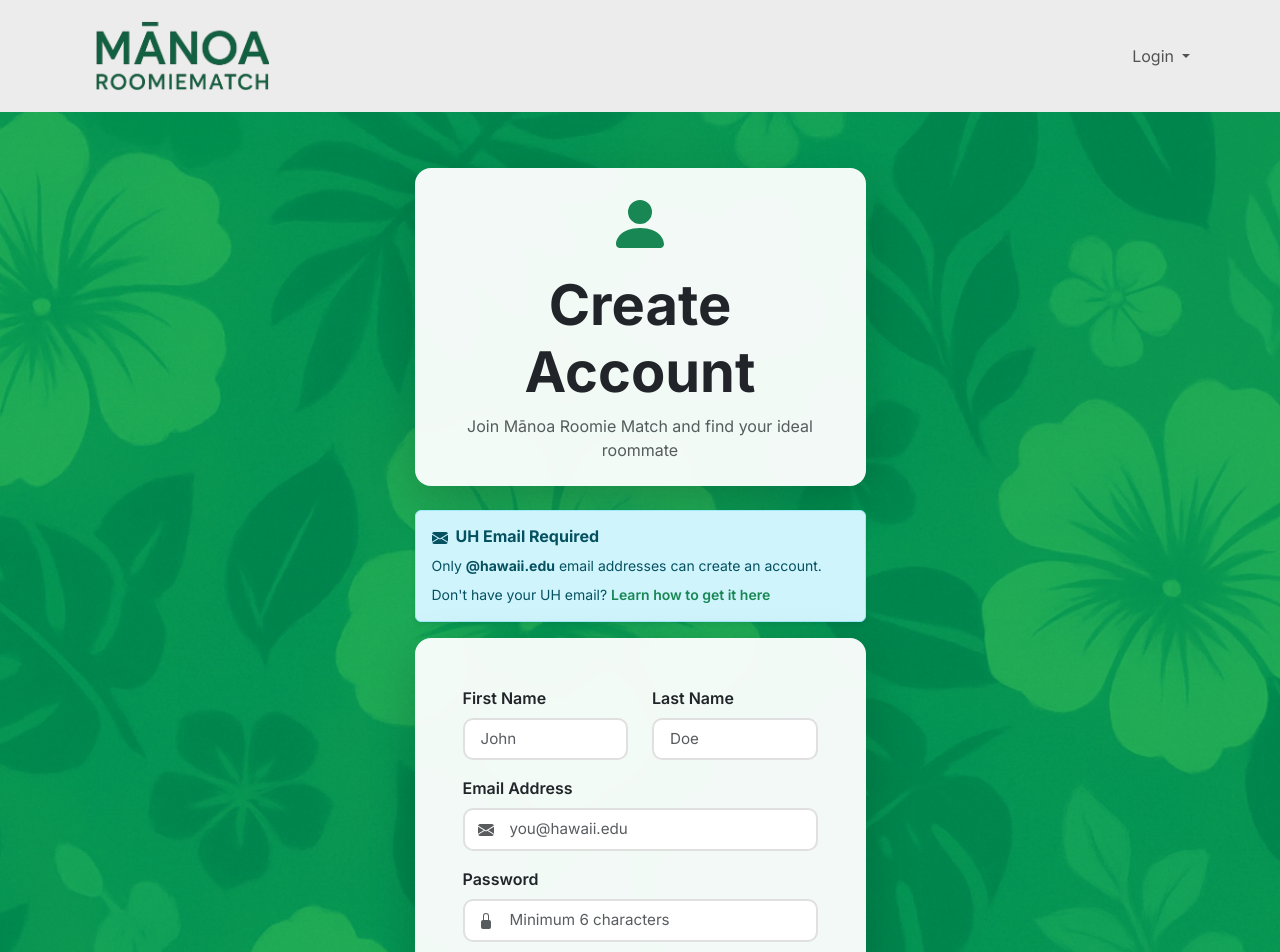
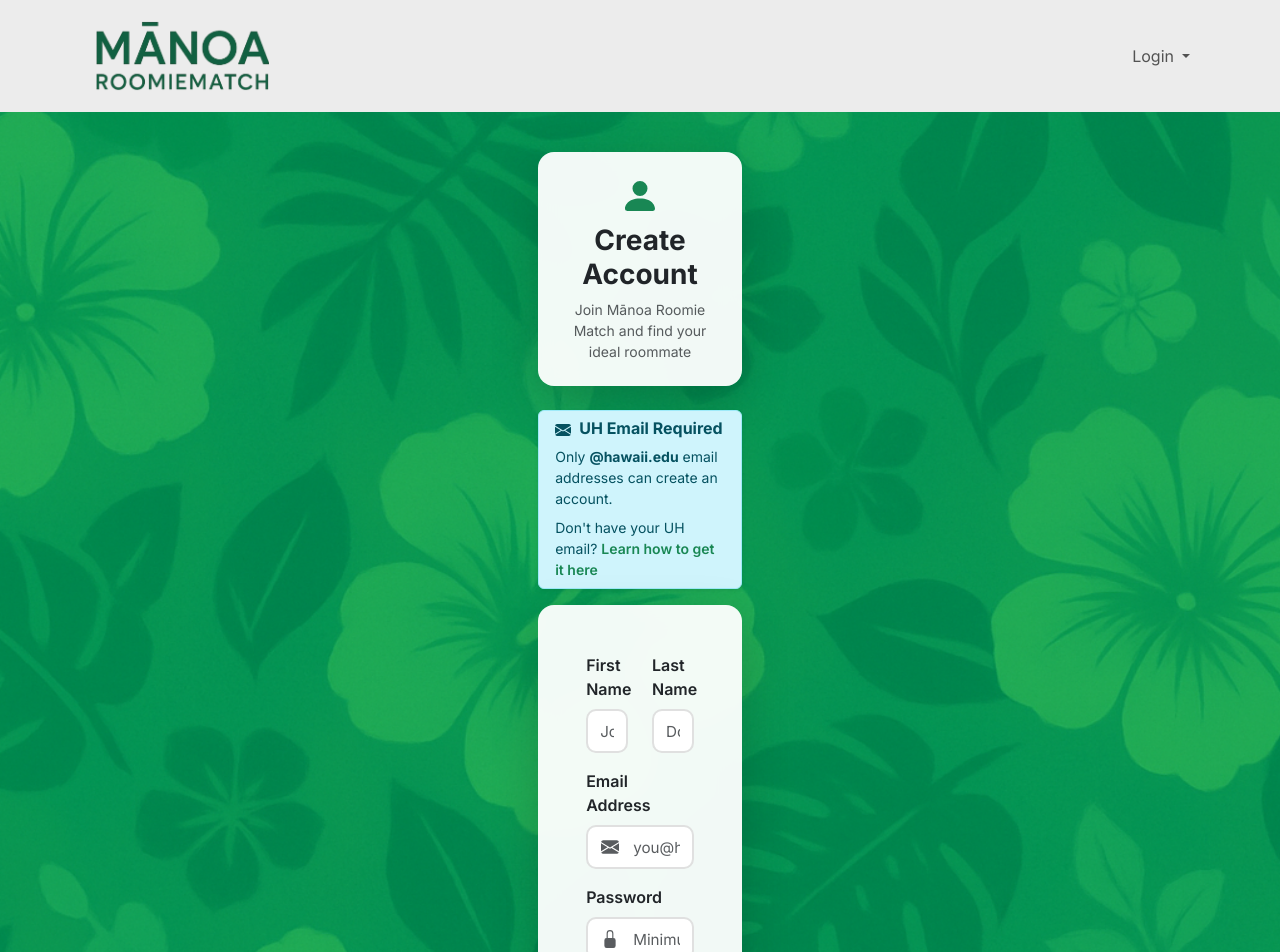
Before and after one commit to manoaroomiematch/manoaroomiematch, a Next.js app: page /auth/signup in a window 1280 px wide. Shown: the top 952 px of the page. Built offline with nearby package versions, Linux system fonts and the light colour scheme; no server answers.

Commit message:
Update routing and playwright test

```diff
--- a/src/app/auth/signin/page.tsx
+++ b/src/app/auth/signin/page.tsx
@@ -17,9 +17,9 @@ const SignIn = () => {
   useEffect(() => {
     if (session?.user) {
       if (session.user.randomKey === 'ADMIN') {
-        router.push('/admin');
+        router.replace('/admin');
       } else {
-        router.push('/profile');
+        router.replace('/profile');
       }
     }
   }, [session, router]);
--- a/src/app/auth/signup/page.tsx
+++ b/src/app/auth/signup/page.tsx
@@ -100,6 +100,16 @@ const SignUp = () => {
     }
 
     try {
+      // Ensure new signups start survey from the beginning
+      try {
+        localStorage.setItem('survey-start-fresh', 'true');
+        // Also clear any possible previous completion markers
+        localStorage.removeItem('lifestyle-survey-completed');
+        localStorage.removeItem('lifestyle-survey-draft');
+      } catch (e) {
+        // Ignore localStorage errors (e.g., server-side)
+      }
+
       // After creating, signIn with redirect to the lifestyle survey page
       const result = await signIn('credentials', {
         email: data.email,
@@ -130,12 +140,12 @@ const SignUp = () => {
         backgroundSize: 'cover',
         backgroundPosition: 'center',
         backgroundRepeat: 'no-repeat',
-        paddingTop: '2rem',
-        paddingBottom: '2rem',
+        paddingTop: '1rem',
+        paddingBottom: '1rem',
       }}
     >
-      <Container className="py-4 pb-5 mb-5">
-        <Row className="justify-content-center">
+      <Container className="py-3 py-md-4 mb-4" style={{ maxWidth: '540px' }}>
+        <Row className="justify-content-center px-2 g-2">
           <Col xs={12} sm={10} md={8} lg={6} xl={5}>
             <Card
               className="shadow-lg border-0 text-center mb-4"
@@ -145,27 +155,27 @@ const SignUp = () => {
                 backgroundColor: 'rgba(255, 255, 255, 0.95)',
               }}
             >
-              <Card.Body className="p-4">
-                <div className="mb-3">
-                  <PersonFill size={64} className="text-success" />
+              <Card.Body className="p-3 p-md-4">
+                <div className="mb-2">
+                  <PersonFill size={40} className="text-success" />
                 </div>
-                <h1 className="display-4 fw-bold mb-2">Create Account</h1>
-                <p className="text-muted mb-0">Join Mānoa Roomie Match and find your ideal roommate</p>
+                <h1 className="fw-bold mb-2 fs-3 fs-md-1">Create Account</h1>
+                <p className="text-muted mb-0 small">Join Mānoa Roomie Match and find your ideal roommate</p>
               </Card.Body>
             </Card>
-            <Alert variant="info" className="shadow-sm mb-3">
-              <Alert.Heading className="h6 fw-bold">
+            <Alert variant="info" className="shadow-sm mb-3 py-2 px-3 small">
+              <Alert.Heading className="h6 fw-bold mb-2">
                 <EnvelopeFill className="me-2" />
                 UH Email Required
               </Alert.Heading>
-              <p className="mb-2 small">
+              <p className="mb-2">
                 Only
                 {' '}
                 <strong>@hawaii.edu</strong>
                 {' '}
                 email addresses can create an account.
               </p>
-              <p className="mb-0 small">
+              <p className="mb-0">
                 Don&apos;t have your UH email?
                 {' '}
                 <a
@@ -192,7 +202,7 @@ const SignUp = () => {
                 backgroundColor: 'rgba(255, 255, 255, 0.95)',
               }}
             >
-              <Card.Body className="p-5">
+              <Card.Body className="p-4 p-md-5">
                 <Form onSubmit={handleSubmit(onSubmit)}>
                   <Row>
                     <Col md={6}>
@@ -201,12 +211,13 @@ const SignUp = () => {
                         <input
                           type="text"
                           {...register('firstName')}
-                          className={`form-control form-control-lg ${errors.firstName ? 'is-invalid' : ''}`}
+                          className={`form-control ${errors.firstName ? 'is-invalid' : ''}`}
                           placeholder="John"
                           disabled={isLoading}
                           style={{
                             borderRadius: '10px',
                             fontSize: '0.95rem',
+                            height: '44px',
                             transition: 'all 0.3s ease',
                             border: '2px solid #e0e0e0',
                           }}
@@ -222,12 +233,13 @@ const SignUp = () => {
                         <input
                           type="text"
                           {...register('lastName')}
-                          className={`form-control form-control-lg ${errors.lastName ? 'is-invalid' : ''}`}
+                          className={`form-control ${errors.lastName ? 'is-invalid' : ''}`}
                           placeholder="Doe"
                           disabled={isLoading}
                           style={{
                             borderRadius: '10px',
                             fontSize: '0.95rem',
+                            height: '44px',
                             transition: 'all 0.3s ease',
                             border: '2px solid #e0e0e0',
                           }}
@@ -243,19 +255,21 @@ const SignUp = () => {
                     <Form.Label className="fw-semibold">Email Address</Form.Label>
                     <div className="position-relative">
                       <EnvelopeFill
+                        size={18}
                         className="position-absolute text-muted"
                         style={{ left: '15px', top: '50%', transform: 'translateY(-50%)', zIndex: 10 }}
                       />
                       <input
                         type="email"
                         {...register('email')}
-                        className={`form-control form-control-lg ${errors.email ? 'is-invalid' : ''}`}
+                        className={`form-control ${errors.email ? 'is-invalid' : ''}`}
                         placeholder="you@hawaii.edu"
                         disabled={isLoading}
                         style={{
                           borderRadius: '10px',
                           fontSize: '0.95rem',
                           paddingLeft: '45px',
+                          height: '44px',
                           transition: 'all 0.3s ease',
                           border: '2px solid #e0e0e0',
                         }}
@@ -270,6 +284,7 @@ const SignUp = () => {
                     <Form.Label className="fw-semibold">Password</Form.Label>
                     <div className="position-relative">
                       <LockFill
+                        size={18}
                         className="position-absolute text-muted"
                         style={{ left: '15px', top: '50%', transform: 'translateY(-50%)', zIndex: 10 }}
                       />
@@ -278,13 +293,14 @@ const SignUp = () => {
                         {...register('password', {
                           onChange: (e) => setWatchPassword(e.target.value),
                         })}
-                        className={`form-control form-control-lg ${errors.password ? 'is-invalid' : ''}`}
+                        className={`form-control ${errors.password ? 'is-invalid' : ''}`}
                         placeholder="Minimum 6 characters"
                         disabled={isLoading}
                         style={{
                           borderRadius: '10px',
                           fontSize: '0.95rem',
                           paddingLeft: '45px',
+                          height: '44px',
                           transition: 'all 0.3s ease',
                           border: '2px solid #e0e0e0',
                         }}
@@ -315,19 +331,21 @@ const SignUp = () => {
                     <Form.Label className="fw-semibold">Confirm Password</Form.Label>
                     <div className="position-relative">
                       <LockFill
+                        size={18}
                         className="position-absolute text-muted"
                         style={{ left: '15px', top: '50%', transform: 'translateY(-50%)', zIndex: 10 }}
                       />
                       <input
                         type="password"
                         {...register('confirmPassword')}
-                        className={`form-control form-control-lg ${errors.confirmPassword ? 'is-invalid' : ''}`}
+                        className={`form-control ${errors.confirmPassword ? 'is-invalid' : ''}`}
                         placeholder="Re-enter your password"
                         disabled={isLoading}
                         style={{
                           borderRadius: '10px',
                           fontSize: '0.95rem',
                           paddingLeft: '45px',
+                          height: '44px',
                           transition: 'all 0.3s ease',
                           border: '2px solid #e0e0e0',
                         }}
--- a/src/app/page.tsx
+++ b/src/app/page.tsx
@@ -18,7 +18,7 @@ const Home = () => {
     if (status === 'authenticated' && session) {
       const userRole = (session as any)?.user?.randomKey;
       const destination = userRole === 'ADMIN' ? '/admin' : '/profile';
-      router.push(destination);
+      router.replace(destination);
     }
   }, [status, session, router]);
 
```
Also changed, not shown: src/components/LifestyleSurvey.tsx (+21 -0 lines), tests/playwright-auth-sessions/session-admin@foo.com.json (+1 -1 lines), tests/playwright-auth-sessions/session-john@foo.com.json (+1 -1 lines), 1 other file (tests, documents, lock files or other folders).
